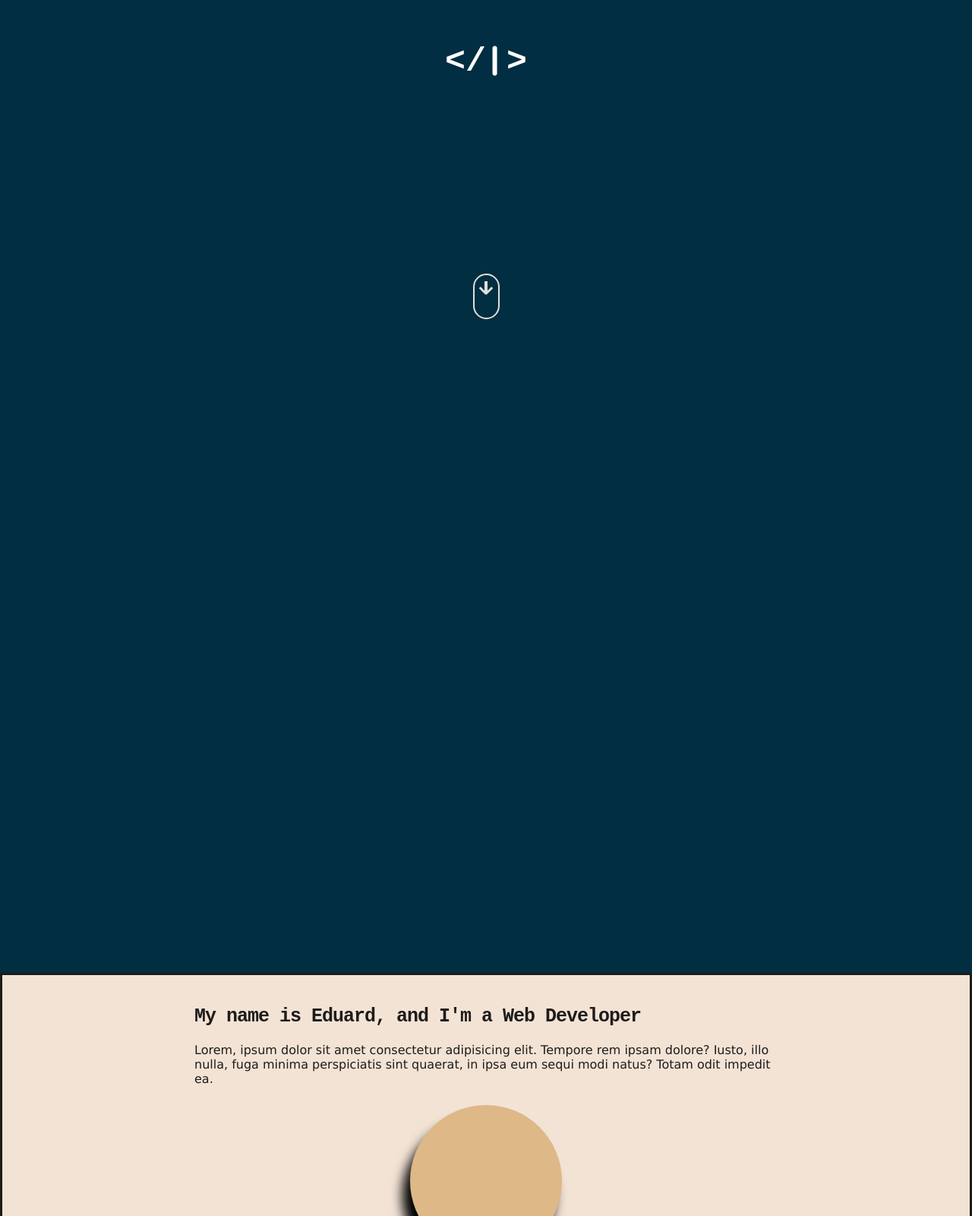
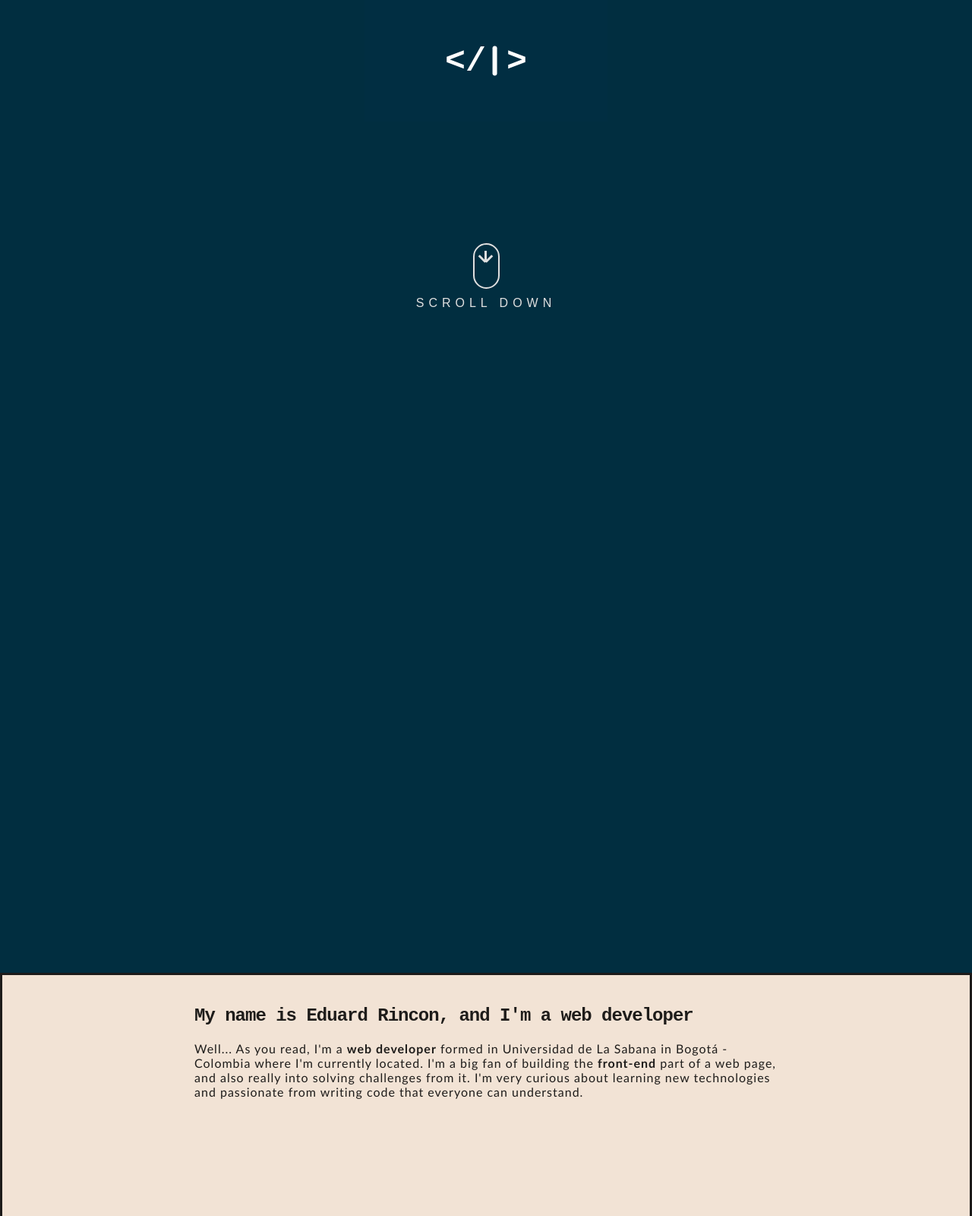
Before and after one commit to eduardriar/ecra-portafolio, a React app: page / in a window 1280 px wide. Shown: the part 320-1920 px from the top of the page at 76% size. Built offline with nearby package versions, Linux system fonts and the light colour scheme.

Commit message:
Some refactoring in Welcome section, and about me page modified

```diff
--- a/src/Pages/App.jsx
+++ b/src/Pages/App.jsx
@@ -1,5 +1,4 @@
 import './App.scss';
-import SpriteSheetSection from './Sections/SpriteSheetSection/SpriteSheetSection';
 import WelcomeSection from './Sections/WelcomeSection/WelcomeSection';
 import AboutMeSection from './Sections/AboutMeSection/AboutMeSection';
 
@@ -7,10 +6,7 @@ const App = () => {
 
     return(
         <section className='app-main-content'>
-            <div className='app-main-sprite'>
-                {/*<SpriteSheetSection />*/}
                 <WelcomeSection />
-            </div>
             <div className='app-about-me'>
                 <AboutMeSection />
             </div>
--- a/src/Pages/App.scss
+++ b/src/Pages/App.scss
@@ -3,13 +3,6 @@
 .app-main-content {
     width: 100%;
     height: 200vh;
-    background-color: aqua;
-
-    .app-main-sprite {
-        width: 100%;
-        height: 200vh;
-        background-color: $main-color;
-    }
 
     p {
         font-family: 'CourierNewPS-BoldMT';
--- a/src/Pages/Components/ArrowAnimated/ArrowAnimated.jsx
+++ b/src/Pages/Components/ArrowAnimated/ArrowAnimated.jsx
@@ -8,6 +8,7 @@ const ArrowAnimated = () => {
             <div className='arrow-element'>
                 <div className='arrow-shape'></div>
             </div>
+            <span>SCROLL DOWN</span>
         </div>
     )
 }
--- a/src/Pages/Components/ArrowAnimated/ArrowAnimated.scss
+++ b/src/Pages/Components/ArrowAnimated/ArrowAnimated.scss
@@ -1,10 +1,11 @@
 .arrow-container {
     width: 100%;
-    height: 50px;
+    height: 94px;
     position: relative;
-    top: 85%;
+    top: 80%;
     display: flex;
-    justify-content: center;
+    flex-direction: column;
+    align-items: center;
 
     .arrow-element {
         width: 35px;
@@ -17,13 +18,15 @@
     }
 
     .arrow-shape {
-        width: 4px;
+        width: 3px;
         height: 15px;
         display: block;
         position: absolute;
         top: 10%;
         left: calc(50% - 2px);
         background-color: #dfdfdf;
+        border-bottom-right-radius: 1.5px;
+        border-bottom-left-radius: 1.5px;
         animation-name: upAndDown;
         animation-duration: 1.5s;
         animation-timing-function: ease-in-out;
@@ -36,8 +39,8 @@
         display: block;
         position: absolute;
         transform: rotate(45deg);
-        top: 75%;
-        right: 0;
+        top: 57%;
+        right: 0%;
         content: '';
         background-color: #dfdfdf;
     }
@@ -48,8 +51,8 @@
         display: block;
         position: absolute;
         transform: rotate(135deg);
-        top: 75%;
-        left: 0;
+        top: 57%;
+        left: 0%;
         content: '';
         background-color: #dfdfdf;
     }
@@ -60,23 +63,10 @@
         100% { top:10% }
     }
 
-    /*.arrow-element::after {
-        width: 12px;
-        height: 12px;
-        display: block;
-        position: absolute;
-        top: 10%;
-        left: calc(50% - 6px);
-        content: '';
-        border-radius: 50%;
-        background-color: #dfdfdf;
-        animation-name: upAndDown;
-        animation-duration: 1.5s;
-        animation-timing-function: ease-in-out;
-        animation-iteration-count: infinite;
+    span {
+        color: #dfdfdf;
+        font-family: fantasy;
+        margin-top: 10px;
+        letter-spacing: 6px;
     }
-
-    */
-
-
 }
--- a/src/Pages/Sections/AboutMeSection/AboutMeSection.jsx
+++ b/src/Pages/Sections/AboutMeSection/AboutMeSection.jsx
@@ -5,8 +5,8 @@ const AboutMeSection = () => {
 
     return (
         <section className='about-me-section'>
-            <h1>My name is Eduard, and I'm a Web Developer</h1>
-            <p>Lorem, ipsum dolor sit amet consectetur adipisicing elit. Tempore rem ipsam dolore? Iusto, illo nulla, fuga minima perspiciatis sint quaerat, in ipsa eum sequi modi natus? Totam odit impedit ea.</p>
+            <h1>My name is Eduard Rincon, and I'm a web developer</h1>
+            <p>Well... As you read, I'm a <strong>web developer</strong> formed in Universidad de La Sabana in Bogotá - Colombia where I'm currently located. I'm a big fan of building the <strong>front-end</strong> part of a web page, and also really into solving challenges from it. I'm very curious about learning new technologies and passionate from writing code that everyone can understand.</p>
             <div className='about-me-section-image'></div>
         </section>
     )
--- a/src/Pages/Sections/AboutMeSection/AboutMeSection.scss
+++ b/src/Pages/Sections/AboutMeSection/AboutMeSection.scss
@@ -6,22 +6,24 @@
     margin: 0 auto;
 
     h1 {
-        font-size: 25px;
+        font-weight: bolder;
+        font-size: 1.5em;
         letter-spacing: -1px;
     }
 
     p {
         margin: 20px 0;
-        font-family: 'verdana';
+        font-size: 1em;
+        font-family:  Calibri, 'Trebuchet MS', sans-serif;
+        letter-spacing: 1px;
     }
 }
 
 .about-me-section-image {
     width: 200px;
     height: 200px;
-    margin-top: 20px;
-    margin: 25px auto;
+    margin: 20% auto;
     background-color: burlywood;
     border-radius: 50%;
-    box-shadow: -10px 20px 15px black;
+    box-shadow: -10px 20px 15px rgb(138, 138, 138);
 }
--- a/src/Pages/Sections/SpriteSheetSectionPendentToDelete/SpriteSheetSection.scss
+++ /dev/null
@@ -1,32 +0,0 @@
-.app-intro-sprite-sheet {
-    width: 100%;
-    position: sticky;
-    top: 0;
-
-    .intro-sprite-sheet {
-        width: 320px;
-        height: 100vh;
-        margin: 0 auto;
-        overflow: hidden;
-        display: block;
-        position: relative;
-
-    .dump-component {
-        width: 100px;
-        height: 70px;
-        background-color: brown;
-    }
-
-        .intro-sprite-sheet-image {
-            width: 100%;
-            height: 161px;
-            max-width: none;
-            position: absolute;
-            overflow: hidden;
-            background-repeat: no-repeat;
-            top: 40%;
-            font-family:'CourierNewPS-BoldMT';
-            background-image: url('/src/Assets/Images/SpriteSheetSectionSVG/spriteSheet320-1.svg');
-        }
-    }
-}
--- a/src/Pages/Sections/WelcomeSection/WelcomeSection.jsx
+++ b/src/Pages/Sections/WelcomeSection/WelcomeSection.jsx
@@ -1,4 +1,5 @@
 import React, { useState, useEffect, useRef } from 'react';
+import './WelcomeSection.scss';
 import SpriteSheetComponent from '../../Components/SpriteSheet/SpriteSheet';
 import ArrowAnimated from '../../Components/ArrowAnimated/ArrowAnimated';
 
@@ -6,11 +7,11 @@ const WelcomeSection = () => {
 
 
     return(
-        <>
+        <section className='welcome-section'>
             <SpriteSheetComponent>
                 <ArrowAnimated />
             </SpriteSheetComponent>
-        </>
+        </section>
     )
 }
 
--- /dev/null
+++ b/src/Pages/Sections/WelcomeSection/WelcomeSection.scss
@@ -0,0 +1,7 @@
+@import '../../../../Globals.scss';
+
+.welcome-section {
+    width: 100%;
+    height: 200vh;
+    background-color: $main-color;
+}
```
Also changed, not shown: src/Pages/Sections/SpriteSheetSectionPendentToDelete/SpriteSheetSection.jsx (deleted, +0 -48 lines).
